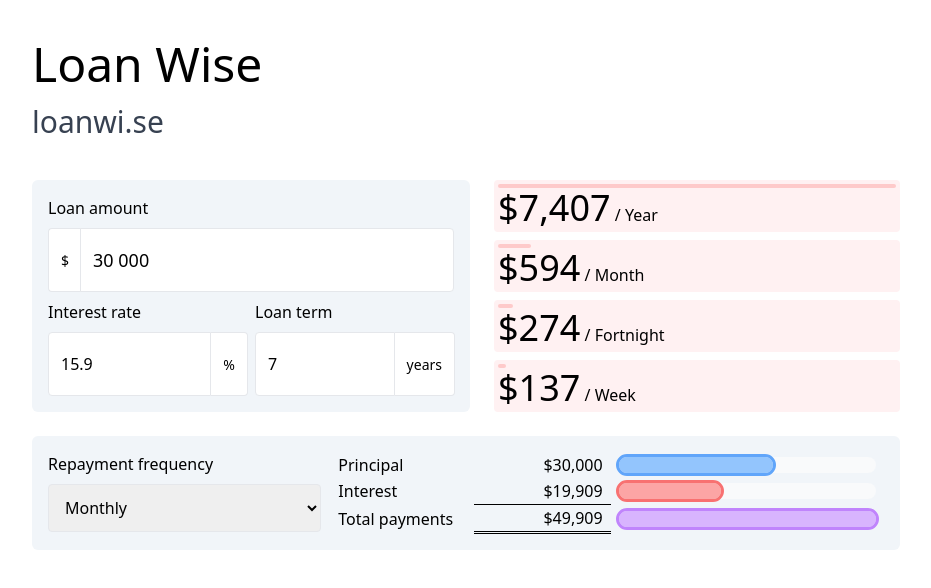
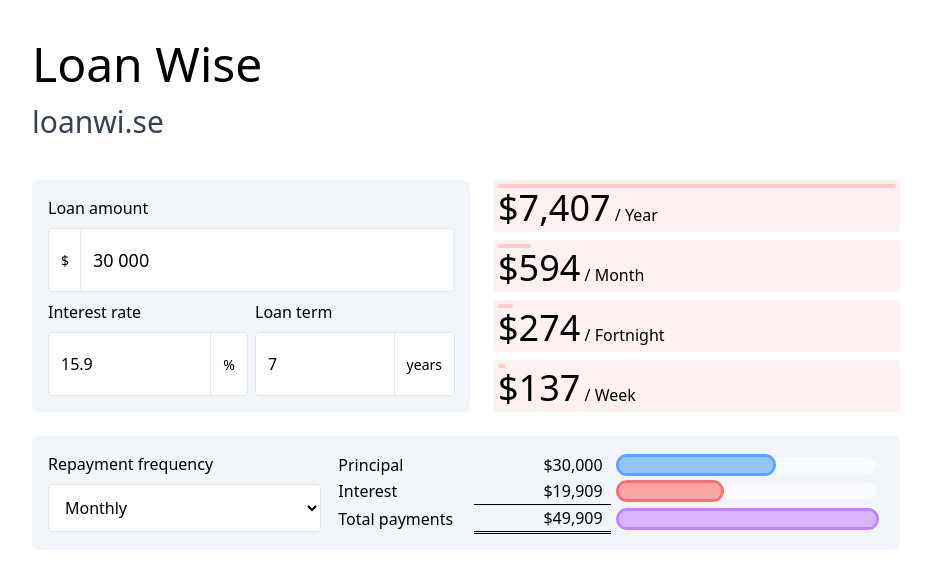
Before and after one commit to j-/loanwi.se, a React (Vite) app: page / in a window 1280 px wide. Shown: the top 588 px of the page, without its empty margins (174-1105 px from the left). Built offline with nearby package versions, Linux system fonts and the light colour scheme.

Commit message:
Add white background to frequency input

```diff
--- a/src/InputFrequency.tsx
+++ b/src/InputFrequency.tsx
@@ -21,7 +21,7 @@
         <select
           id={id}
           name={Field.FREQUENCY}
-          className="flex-shrink flex-grow leading-normal w-px flex-1 border h-12 border-grey-light rounded px-3 relative"
+          className="flex-shrink flex-grow leading-normal w-px flex-1 border h-12 border-grey-light rounded px-3 relative bg-white"
           value={repaymentFrequency}
           onChange={handleChangeRepaymentFrequency}
         >
```
